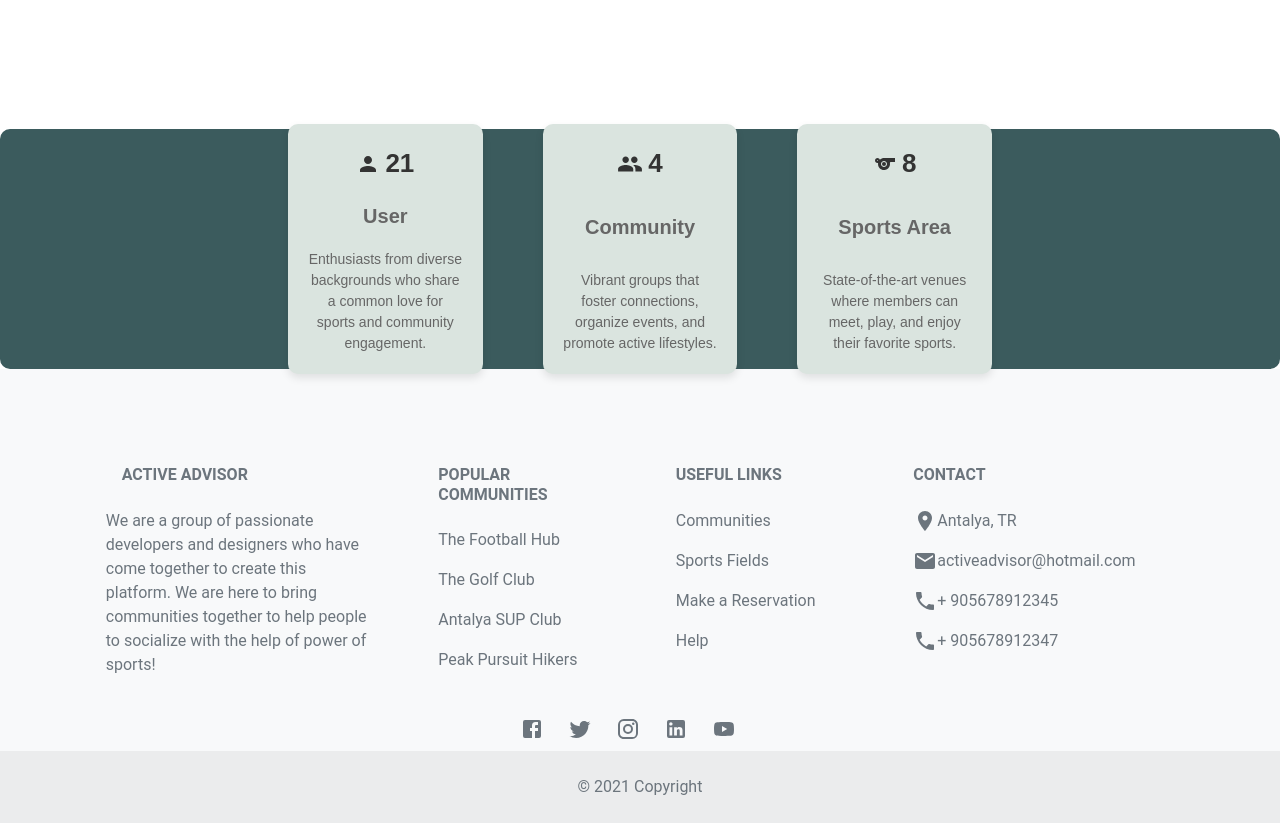
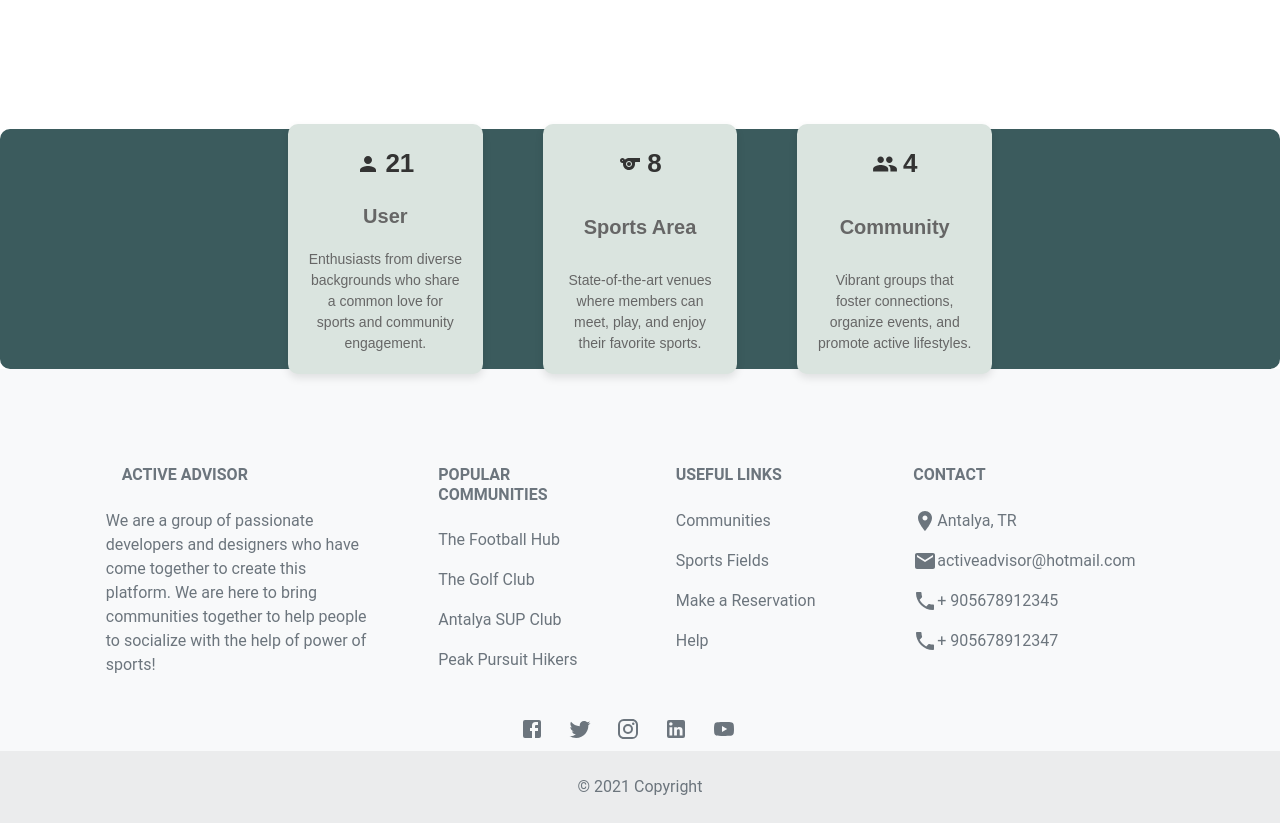
Before and after one commit to dilarakaygisiz/ActiveAdvisor, a React (Create React App) app: page / in a window 1280 px wide. Shown: the part 2015-2838 px from the top of the page. Built offline with nearby package versions, Linux system fonts and the light colour scheme; no server answers.

Commit message:
-data updated

```diff
--- a/src/data.js
+++ b/src/data.js
@@ -14,31 +14,56 @@ import Volley1 from './assets/img/sportsFields/volleyball1.jpeg';
 import Tennis1 from './assets/img/sportsFields/Tennis1.webp';
 import Basketball1 from './assets/img/sportsFields/Basketball1.png'
 
+import Field1Logo from './assets/img/SportsFieldLogo/Field1Logo.jpg';
+import Field2Logo from './assets/img/SportsFieldLogo/Field2Logo.jpg';
+import Field3Logo from './assets/img/SportsFieldLogo/Field3Logo.jpg';
+import Field6Logo from './assets/img/SportsFieldLogo/Field6Logo.jpg';
+import Basketball1Logo from './assets/img/SportsFieldLogo/Basketball1Logo.jpg';
+import Community9Logo from './assets/img/SportsFieldLogo/Community9Logo.jpg';
+import Community16Logo from './assets/img/SportsFieldLogo/Community16Logo.jpg';
+import Community17Logo from './assets/img/SportsFieldLogo/Community17Logo.jpg';
+import Community18Logo from './assets/img/SportsFieldLogo/Community18Logo.jpg';
+import Tennis1Logo from './assets/img/SportsFieldLogo/Tennis1Logo.jpg';
+import Volley1Logo from './assets/img/SportsFieldLogo/Volley1Logo.jpeg';
 
 
 export const housesData = [
   {
-    id: 9,
-    type: 'Community',
+    id: 6,
+    type: 'Sports Area',
     typetip:'Football',
-    name: 'The Football Hub',
+    name: 'Penalty Football Field',
     description:
-    "Hi! Are you a passionate football lover? Join our community where we organize friendly tournaments for you to showcase your skills and connect with fellow enthusiasts. Whether you're an experienced player or just starting out, our community welcomes everyone who shares a love for the beautiful game. Join us today and be a part of fostering a sense of camaraderie among football lovers. See you there!"
-      ,
-    image: Community9 ,
-    imageLg: "https://cdn.britannica.com/51/190751-131-B431C216/soccer-ball-goal.jpg",
-    country: 'Isparta',
-    address: '',
-    bedrooms: '-',
-    bathrooms: '-',
-    year: '2012',
-    price: '0',
-    events: [
-      { title: 'Football Tournament', date: '2024-07-01', description: 'Join us for a day-long football tournament.' },
-      { title: 'Skills Workshop', date: '2024-07-15', description: 'Improve your skills with professional coaches.' },
-    ],
+      "Penalty Football Field is a compact, urban soccer field with synthetic turf, designed for year-round use in a city center. The field includes high surrounding nets, LED lighting for night games, and minimal standing area seating for spectators. A small clubhouse offers basic amenities like equipment storage and restrooms. Ideal for lunchtime leagues, youth clinics, and casual games, this field adds a vibrant sports element to the local community.",
+    image: Field6,
+    imageLg: Field6Logo,
+    country: 'Burdur',
+    address: ' Near Burdur Lake, Burdur',
+    bedrooms: '28',
+    bathrooms: 'outdoor',
+    surface: '6200 sq ft',
+    year: '2016',
+    price: '60',
+  },
+  {
+    id: 12,
+    type: 'Sports Area',
+    typetip:'Basketball',
+    name: 'Sportive Basketball Club',
+    description:
+      "Sportive Basketball Club is a premium basketball facility featuring a full-size court with high-performance hardwood flooring and professional hoops. It includes retractable bleachers for adjustable seating, high-intensity LED lighting, and a dedicated training area with gym equipment. The club also offers spacious locker rooms and a concession stand. Designed for both competitive matches and community engagement, it hosts various training programs and clinics to foster local basketball talent.",
+    image: Basketball1,
+    imageLg: Basketball1Logo,
+    country: 'Antalya',
+    address: 'Muratpasa, Antalya',
+    bedrooms: '15',
+    bathrooms: `outdoor / indoor`,
+    surface: '2200 sq ft',
+    year: '2014',
+    price: '125',
 
   },
+
   {
     id: 16,
     type: 'Community',
@@ -47,8 +72,7 @@ export const housesData = [
     description:
     "Hello! Are you passionate about hiking? Join our community where we organize beautiful hikes for you to explore and connect with fellow hiking enthusiasts. Whether you're a seasoned hiker or just beginning your outdoor adventures, our community welcomes everyone who has a passion for hiking. Sign up today and help us build a tight-knit community of nature lovers. See you on the trails!",
     image: Community16,
-    imageLg: 'https://img.freepik.com/free-photo/people-taking-part-sustainable-travel-movement_23-2151049528.jpg',
-    country: 'Antalya',
+    imageLg: Community16Logo,
     address: '',
     bedrooms: '-',
     bathrooms: '-',
@@ -67,7 +91,7 @@ export const housesData = [
     name: 'Ace Community',
     description: "'Ace Community'is a vibrant tennis community designed for players of all skill levels to connect, improve, and enjoy the game. Whether you're a seasoned competitor or a casual enthusiast, our community offers a supportive environment where you can engage in friendly matches, participate in tournaments, and share your passion for tennis. Join Ace Community to meet fellow tennis lovers, enhance your skills, and celebrate every ace together!",
     image: Community17 ,
-    imageLg: "https://magazine.fortevillageresort.com/wp-content/uploads/2022/01/tennis.jpg" ,
+    imageLg: Community17Logo ,
     country: 'Antalya',
     address: '',
     bedrooms: '-',
@@ -87,7 +111,7 @@ export const housesData = [
     name: 'Field Goal Friends',
     description: "Join our 'Field Goal Friends' community, a vibrant group for American football fans and players alike! Whether you're a seasoned athlete or a passionate supporter, our community offers a space to share insights, strategies, and the sheer thrill of the game. We organize viewing parties, discuss plays and players, and even host friendly matches. If you're looking to deepen your knowledge of football or find fellow enthusiasts to celebrate each touchdown with, Field Goal Friends is the perfect community for you. Connect with us and be a part of a community that celebrates every pass, tackle, and goal!",
     image: Community18 ,
-    imageLg: "https://decider.com/wp-content/uploads/2017/11/friends-football-thanksgiving.jpg?quality=80&strip=all" ,
+    imageLg: Community18Logo ,
     country: 'Antalya',
     address: '',
     bedrooms: '-',
@@ -104,13 +128,13 @@ export const housesData = [
     id: 1,
     type: 'Sports Area',
     typetip:'Football',
-    name: 'Kale Yolu Sahası',
+    name: 'Kale Yolu Sahasi',
     description:
-      'Kale Yolu Sahası is a community-focused football field located in a bustling neighborhood. The standard-sized pitch features a natural grass surface, crisply marked lines, and metal goals, complemented by modern LED floodlights for night games. The field includes seating for spectators, basic amenities like changing rooms and restrooms, and a small parking area. This versatile facility hosts both competitive matches and local sports events, serving as a central hub for sports enthusiasts in the area.',
+      'Kale Yolu Sahasi is a community-focused football field located in a bustling neighborhood. The standard-sized pitch features a natural grass surface, crisply marked lines, and metal goals, complemented by modern LED floodlights for night games. The field includes seating for spectators, basic amenities like changing rooms and restrooms, and a small parking area. This versatile facility hosts both competitive matches and local sports events, serving as a central hub for sports enthusiasts in the area.',
     image: Field1,
-    imageLg: "https://www.colinglen.org/wp-content/uploads/2020/02/CG_Football_4G_pitch_8-2-scaled.jpg",
+    imageLg: Field1Logo,
     country: 'Antalya',
-    address: 'Konyaaltı, Antalya',
+    address: 'Konyaalti, Antalya',
     bedrooms: '25',
     bathrooms: 'outdoor',
     surface: '4200 sq ft',
@@ -121,9 +145,9 @@ export const housesData = [
     id: 2,
     type: 'Sports Area',
     typetip:'Football',
-    name: 'Ruzgarlık Stadium',
+    name: 'Ruzgarlik Stadium',
     description:
-      'Ruzgarlık Stadium is a versatile sports stadium known for its synthetic turf and wind-shield design that offers protection and comfort for players and spectators alike. It features professional-standard dimensions, high-capacity floodlights for night events, and seating for thousands, including VIP areas. The stadium is equipped with modern amenities like advanced locker rooms and food concessions, making it ideal for both competitive matches and community sports activities.',
+      'Ruzgarlik Stadium is a versatile sports stadium known for its synthetic turf and wind-shield design that offers protection and comfort for players and spectators alike. It features professional-standard dimensions, high-capacity floodlights for night events, and seating for thousands, including VIP areas. The stadium is equipped with modern amenities like advanced locker rooms and food concessions, making it ideal for both competitive matches and community sports activities.',
     image: House3Logo,
     imageLg: House3Lg,
     country: 'Antalya',
@@ -143,7 +167,7 @@ export const housesData = [
     description:
       "Maraton Football Arena is a modern football stadium with a FIFA-standard hybrid grass pitch, designed for both local and international games. It features tiered seating for tens of thousands of spectators, state-of-the-art video screens, LED lighting, and a high-quality audio system. The arena includes VIP lounges, diverse food concessions, ample parking, and is accessible by public transport. Beyond sports, it hosts concerts and cultural events, making it a central hub for community activities.",
     image: Field2,
-    imageLg: "https://etcsports.co.uk/wp-content/uploads/2015/08/Football-pitch-construction-UK.jpg",
+    imageLg: Field2Logo,
     country: 'Antalya',
     address: 'Dosemealti, Antalya',
     bedrooms: '25',
@@ -162,7 +186,7 @@ export const housesData = [
     description:
       "Kirmizi Kart Sport Field is a versatile sports complex featuring a standard-sized soccer field with artificial turf and an adjacent running track. Highlighted by its distinctive red and black colors, the facility includes bleachers for spectator seating, night lighting for evening events, and a clubhouse with locker rooms and a gym. Designed to host both competitive sports and community events, it serves as a key recreational hub for the area.",
     image: Field3,
-    imageLg: "https://i.dailymail.co.uk/i/pix/2016/02/01/08/30C6935200000578-0-image-a-21_1454315561820.jpg",
+    imageLg: Field3Logo,
     country: 'Burdur',
     address: 'Bucak, Burdur',
     bedrooms: '30',
@@ -171,23 +195,7 @@ export const housesData = [
     year: '2016',
     price: '30',
   },
-  {
-    id: 6,
-    type: 'Sports Area',
-    typetip:'Football',
-    name: 'Penalty Football Field',
-    description:
-      "Penalty Football Field is a compact, urban soccer field with synthetic turf, designed for year-round use in a city center. The field includes high surrounding nets, LED lighting for night games, and minimal standing area seating for spectators. A small clubhouse offers basic amenities like equipment storage and restrooms. Ideal for lunchtime leagues, youth clinics, and casual games, this field adds a vibrant sports element to the local community.",
-    image: Field6,
-    imageLg: "https://hireapitch.com/PitchImages/b2761f61-e2b1-43a9-9346-e2bd358d4333.jpg",
-    country: 'Burdur',
-    address: ' Near Burdur Lake, Burdur',
-    bedrooms: '28',
-    bathrooms: 'outdoor',
-    surface: '6200 sq ft',
-    year: '2016',
-    price: '60',
-  },
+
   {
     id: 10,
     type: 'Sports Area',
@@ -196,9 +204,9 @@ export const housesData = [
     description:
       "Rocket League Tennis Club is a dynamic outdoor tennis complex featuring courts with high-quality, weather-resistant surfaces and automated line-calling technology. The space-themed facility offers a vibrant atmosphere with shaded spectator seating, a well-equipped clubhouse, a pro shop, and a café. Catering to both competitive and recreational players, the club provides coaching, equipment, and leagues to engage and promote tennis within the community.",
     image: Tennis1,
-    imageLg: "https://reviewed-com-res.cloudinary.com/image/fetch/s--UJ2sGByA--/b_white,c_limit,cs_srgb,f_auto,fl_progressive.strip_profile,g_center,q_auto,w_972/https://reviewed-production.s3.amazonaws.com/1597356287543/GettyImages-1171084311.jpg",
+    imageLg: Tennis1Logo,
     country: 'Antalya',
-    address: 'Konyaaltı, Antalya',
+    address: 'Konyaalti, Antalya',
     bedrooms: '4',
     bathrooms: 'outdoor',
     surface: '3200 sq ft',
@@ -214,7 +222,7 @@ export const housesData = [
     description:
       "MegaSpor Volleyball Club is a state-of-the-art both indoor and outdoor volleyball facility featuring multiple courts with shock-absorbent flooring and professional net systems. The venue is equipped with energy-efficient lighting, spectator bleachers, a fitness area, locker rooms, and a lounge. Designed for both professional training and community involvement, the club hosts regular clinics, workshops, and leagues, serving as a central hub for volleyball enthusiasts.",
     image: Volley1,
-    imageLg: "https://d20rwxqzk8p5vr.cloudfront.net/wp-content/uploads/2023/08/image.jpeg",
+    imageLg: Volley1Logo,
     country: 'Antalya',
     address: 'Lara, Antalya',
     bedrooms: '22',
@@ -225,21 +233,25 @@ export const housesData = [
 
   },
   {
-    id: 12,
-    type: 'Sports Area',
-    typetip:'Basketball',
-    name: 'Sportive Basketball Club',
+    id: 9,
+    type: 'Community',
+    typetip:'Football',
+    name: 'The Football Hub',
     description:
-      "Sportive Basketball Club is a premium basketball facility featuring a full-size court with high-performance hardwood flooring and professional hoops. It includes retractable bleachers for adjustable seating, high-intensity LED lighting, and a dedicated training area with gym equipment. The club also offers spacious locker rooms and a concession stand. Designed for both competitive matches and community engagement, it hosts various training programs and clinics to foster local basketball talent.",
-    image: Basketball1,
-    imageLg: "https://swimply-static.imgix.net/seo/hero/hoops.png?auto=compress%2Cformat&fit=min&fill=blur&w=2304&q=30&ixlib=react-9.8.1",
-    country: 'Antalya',
-    address: 'Muratpaşa, Antalya',
-    bedrooms: '15',
-    bathrooms: `outdoor / indoor`,
-    surface: '2200 sq ft',
-    year: '2014',
-    price: '125',
+    "Hi! Are you a passionate football lover? Join our community where we organize friendly tournaments for you to showcase your skills and connect with fellow enthusiasts. Whether you're an experienced player or just starting out, our community welcomes everyone who shares a love for the beautiful game. Join us today and be a part of fostering a sense of camaraderie among football lovers. See you there!"
+      ,
+    image: Community9 ,
+    imageLg: Community9Logo,
+    country: 'Isparta',
+    address: '',
+    bedrooms: '-',
+    bathrooms: '-',
+    year: '2012',
+    price: '0',
+    events: [
+      { title: 'Football Tournament', date: '2024-07-01', description: 'Join us for a day-long football tournament.' },
+      { title: 'Skills Workshop', date: '2024-07-15', description: 'Improve your skills with professional coaches.' },
+    ],
 
   },
 
```
